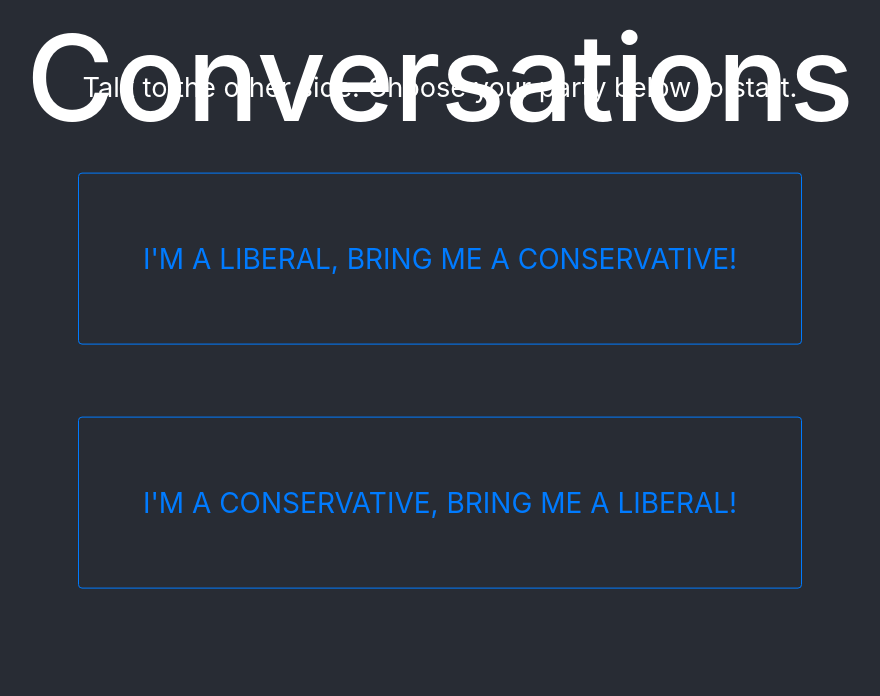
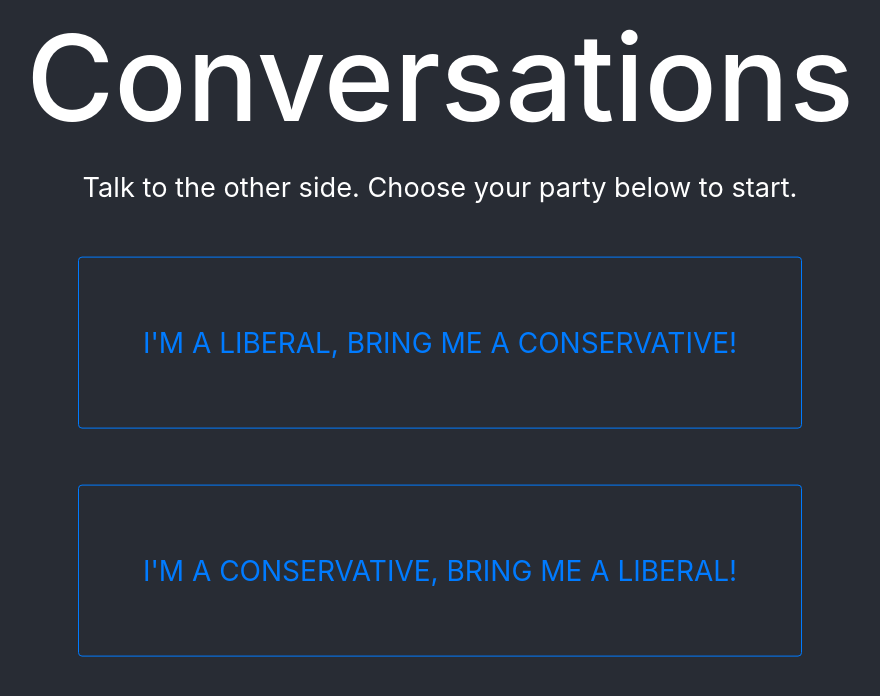
Before and after one commit to yuriybash/political-roulette, a React (Create React App) app in the folder client/: page / in a window 1280 px wide. Shown: the top 696 px of the page, without its empty margins (200-1080 px from the left). Built offline with nearby package versions, Linux system fonts and the light colour scheme.

Commit message:
css hell

```diff
--- a/client/src/App.css
+++ b/client/src/App.css
@@ -20,6 +20,7 @@ root,
   justify-content: center;
   font-size: calc(10px + 2vmin);
   color: white;
+  margin-bottom: 5%;
 }
 
 .App-link {
@@ -39,12 +40,13 @@ root,
   left: 50%;
   transform: translate(-50%, -50%);
   width:100%;
+  margin-top: 5%;
 }
 
 .btn {
   font-size: 28px;
   padding: 5%;
-  margin: 6vh 3vh 3vh;
+  margin: 2.5% 3vh 3vh;
 }
 
 video{
@@ -62,7 +64,6 @@ video{
 .instructions {
   color:white;
   font-size: 3.4vh;
-  margin-top: -5vh;
 }
 
 .loading {
```
